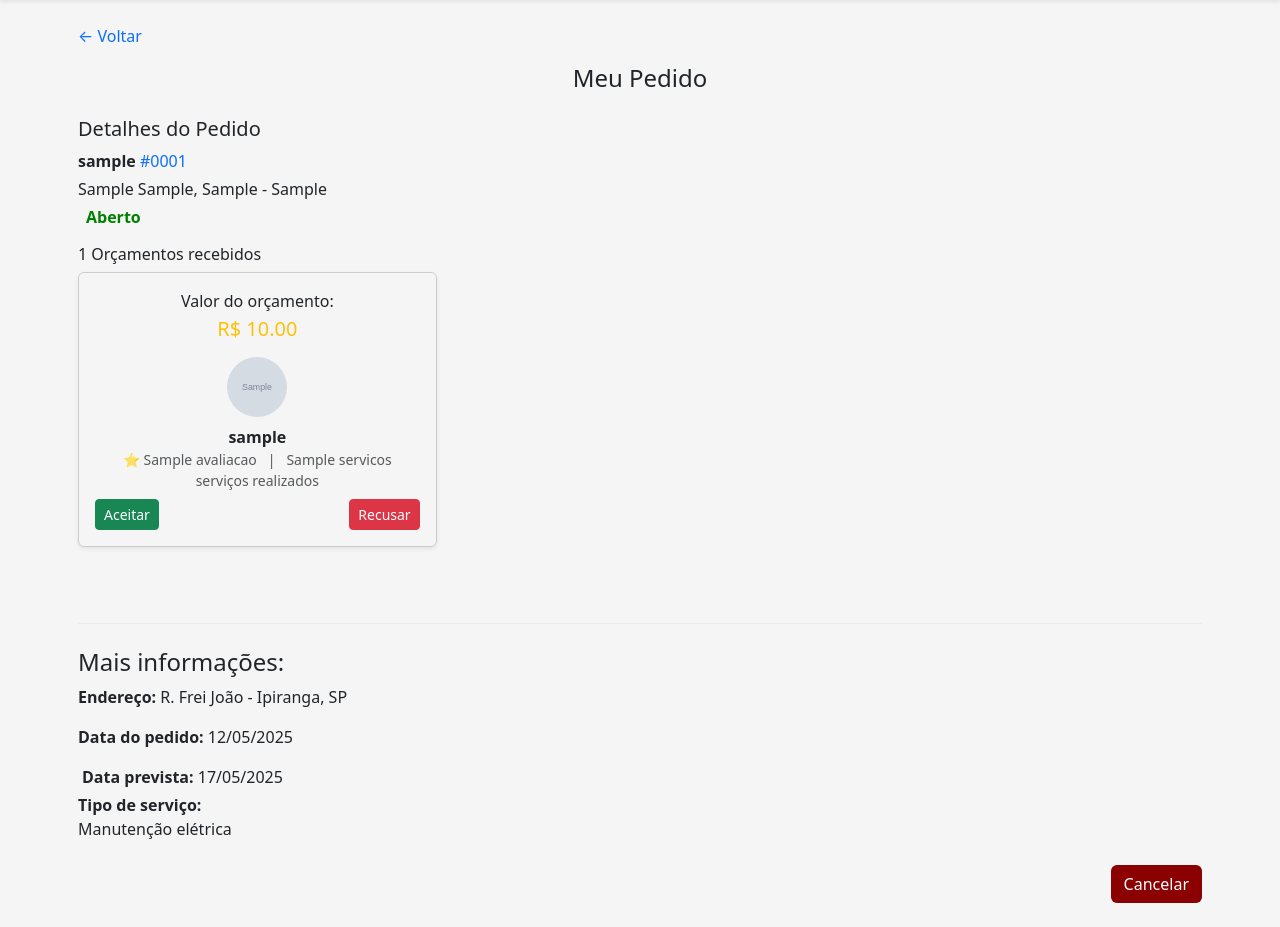
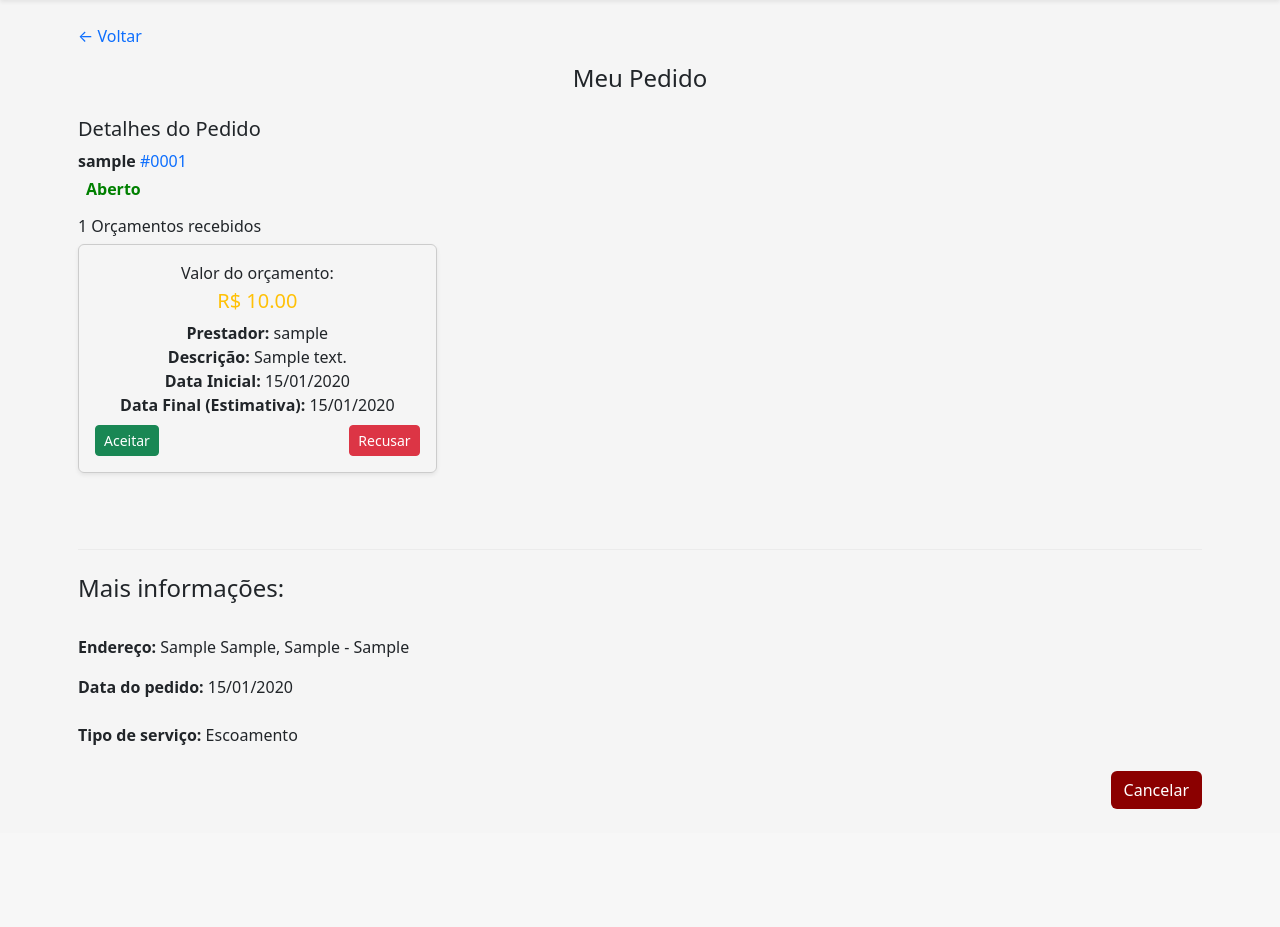
Before and after one commit to Adan-Marques/tcc_ads, a Django app: template templates/cliente/detalhesPedido.html in a window 1280 px wide. Shown: the part 78-1005 px from the top of the page. After the commit the page ends 887 px from the top, so only its background shows below. Run offline with Django 5.2, Linux system fonts and the light colour scheme; tables that the repository leaves empty hold one stand-in row (values such as "Sample post"); the template is opened without the code that fills it: values that come from a table or form of the project are taken from there, most other values are stand-ins (such as "Sample title", 1, 10 or a date in 2020); grey boxes marked "Sample" are stand-in pictures.

Commit message:
feat: arummar telas ticketOrcamento/detalhesPedido

```diff
--- a/templates/cliente/detalhesPedido.html
+++ b/templates/cliente/detalhesPedido.html
@@ -14,9 +14,7 @@
             <strong>{{ ticket.solicitante }}</strong>
             <a href="#" class="text-decoration-none">#0001</a>
         </p>
-        <p class="mb-1">
-	<i class="bi bi-geo-alt-fill"></i> {{ ticket.endereco.logradouro }} {{ ticket.endereco.numero }}, {{ ticket.endereco.bairro }} - {{ ticket.endereco.cidade }} </p>
-	<p>
+        <p>
             <span class="pedido-status ms-2">{{ ticket.get_status_display }}</span>
         </p>
     </div>
@@ -28,12 +26,15 @@
             <div class="orcamento-card p-3 shadow-sm rounded">
                 <p class="mb-1">Valor do orçamento:</p>
                 <h5 class="text-warning">R$ {{ orcamento.valor }}</h5>
-                <img src="{{ profissional.foto }}" alt="Foto do profissional" class="my-2 rounded-circle" width="60"
-                    height="60">
-                <p class="mb-0"><strong>{{ orcamento.prestador }}</strong></p>
-                <p class="text-muted small mb-1">
+                <!--<img src="{{ profissional.foto }}" alt="Foto do profissional" class="my-2 rounded-circle" width="60"
+                    height="60">-->
+                <p class="mb-0"><strong>Prestador:  </strong> {{ orcamento.prestador }}</p>
+                <p class="mb-0"> <strong>Descrição: </strong>  {{ orcamento.descricao }}</p>
+                <p class="mb-0"><strong>Data Inicial:</strong> {{ orcamento.dataCriacao |date:"d/m/Y" }} </p>
+                 <p class="mb-0"><strong>Data Final (Estimativa):</strong> {{ orcamento.prazo |date:"d/m/Y" }}</p>
+                <!-- <p class="text-muted small mb-1">
                     ⭐ {{ profissional.avaliacao }} &nbsp; | &nbsp; {{ profissional.servicos }} serviços realizados
-                </p>
+                </p> -->
                 <div class="d-flex justify-content-between mt-2">
                     <button class="btn btn-success btn-sm">Aceitar</button>
                     <button class="btn btn-danger btn-sm">Recusar</button>
@@ -46,21 +47,16 @@
     <!-- Mais informações -->
     <div class="mt-4">
         <h4>Mais informações:</h4>
-        <p><strong>Endereço:</strong> R. Frei João - Ipiranga, SP</p>
-        <p><strong>Data do pedido:</strong> 12/05/2025</p>
+        <br>
+        <p><strong>Endereço:</strong> {{ ticket.endereco.logradouro }} {{ ticket.endereco.numero }}, {{ticket.endereco.bairro }} - {{ ticket.endereco.cidade }}</p>
+        <p><strong>Data do pedido:</strong> {{ticket.dataCriacao|date:"d/m/Y" }}</p>
     </div>
-
-    <!-- Data prevista -->
-    <p class="mb-1">
-        <i class="bi bi-calendar-event-fill me-1"></i>
-        <strong>Data prevista:</strong> 17/05/2025
-    </p>
-
     <!-- Tipo de serviço -->
-    <p class="mb-4">
-        <strong>Tipo de serviço:</strong><br />
-        Manutenção elétrica
-    </p>
+    <div class="mt-4">
+        <p class="mb-4">
+            <strong>Tipo de serviço:</strong> {{ticket.get_categoria_display }}
+        </p>
+    </div>
     <!-- Botão Cancelar -->
     <div class="text-end">
         <button class="btn" style="background-color: #8b0000; color: white;">
```
Also changed, not shown: templates/prestador/ticketOrcamento.html (+6 -2 lines), media/9.jpg (added), media/Black_and_White_Simple_Empathy_Map_Brainstorm.png (added).
